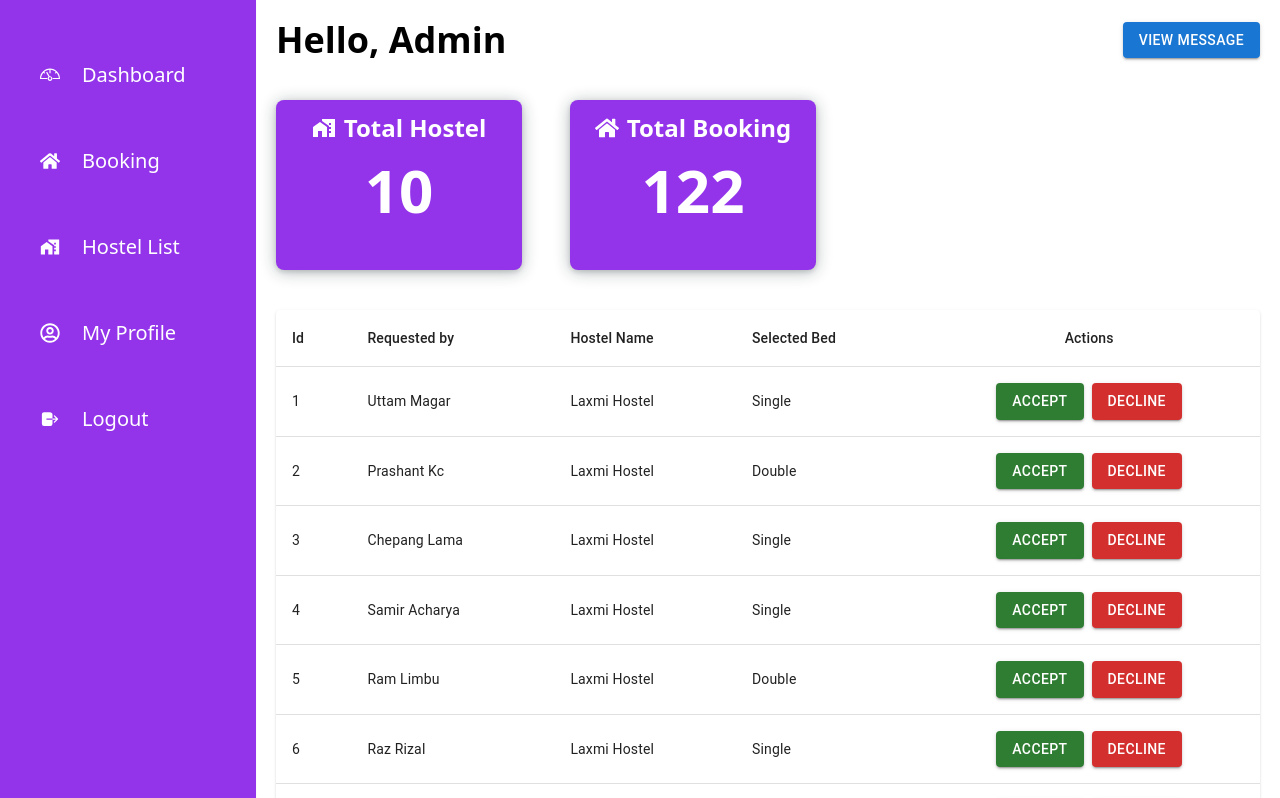
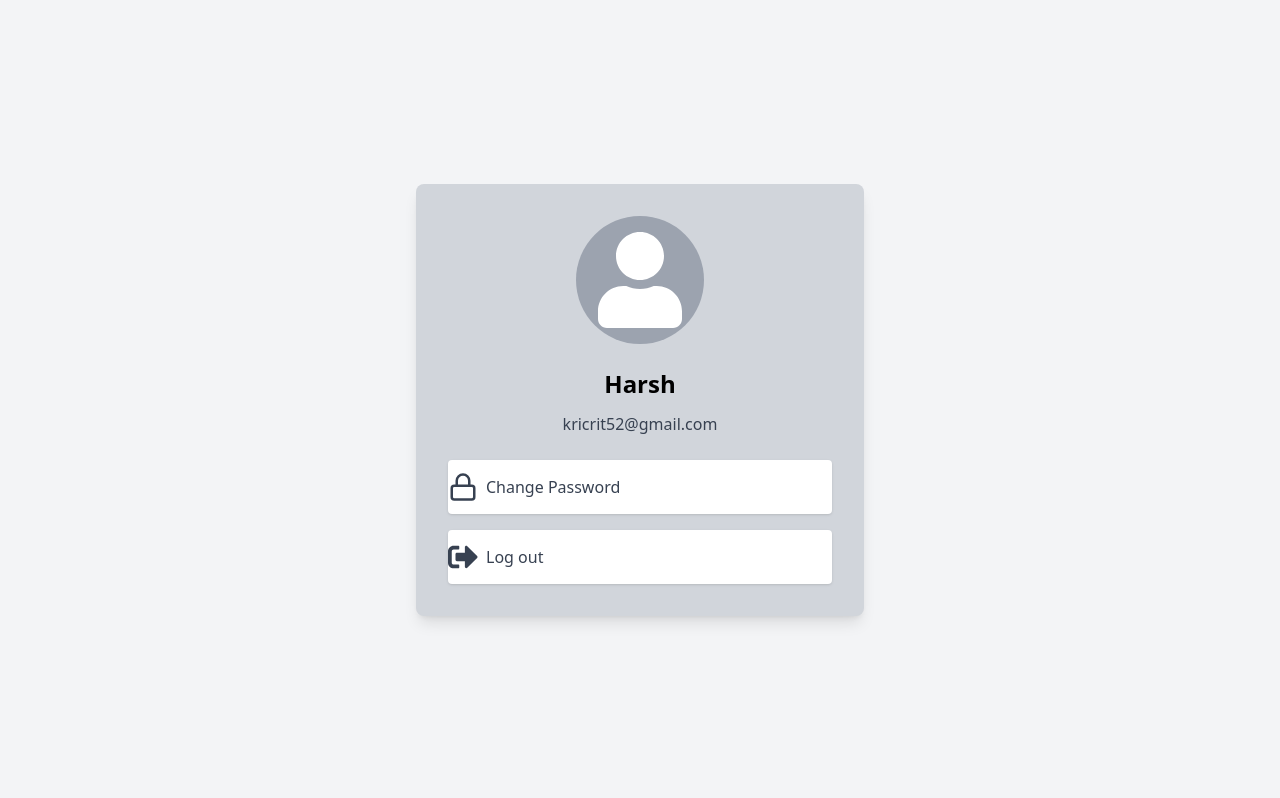
Before and after one commit to Nehaa222/hostelStay, a React (Vite) app: page / in a window 1280 px wide. Shown: the top 798 px of the page. Built offline with nearby package versions, Linux system fonts and the light colour scheme.

Commit message:
Update profile dashboard

```diff
--- a/src/App.jsx
+++ b/src/App.jsx
@@ -7,11 +7,11 @@
 // import Signuppage from "./pages/Signuppage";
 // import Hostelpage from "./pages/Hostelpage";
 import { BrowserRouter, Routes, Route } from "react-router-dom";
-import AdminDashboard from "./components/AdminDashboard";
+// import AdminDashboard from "./components/AdminDashboard";
 // import Booking from "./components/Booking";
 // import Booknow from "./components/Booknow";
-// import Profile from "./components/Profile";
-import Messagetable from "./components/Messagetable";
+import Profile from "./components/Profile";
+// import Messagetable from "./components/Messagetable";
 // import Changepassword from "./components/Changepassword";
 // import Bnotify from "./components/Bnotify";
 const App = () => {
@@ -25,11 +25,11 @@ const App = () => {
         <Route path="signup" element={<Signuppage />} />
         <Route path="hostel" element={<Hostelpage />} />
         <Route path="*" element={<Pagenotfound />} /> */ }
-         <Route path="/" element={<AdminDashboard />} />
+         {/* <Route path="/" element={<AdminDashboard />} /> */}
          {/* <Route path="/booking" element={<Booking />} /> */}
         {/* <Route path="/" element={<Booknow />} /> */}
-        {/* <Route path="/" element={<Profile />} /> */}
-        <Route path="/Messagetable" element={<Messagetable/>} />
+        <Route path="/" element={<Profile />} />
+        {/* <Route path="/Messagetable" element={<Messagetable/>} /> */}
         {/* //  <Route path="/" element={<Changepassword />} />  */}
          {/* <Route path="/" element={< Bnotify/>} /> */}
 
--- a/src/components/Profile.jsx
+++ b/src/components/Profile.jsx
@@ -1,6 +1,6 @@
 import React, { useState } from 'react';
 import { FaUser, FaSignOutAlt } from 'react-icons/fa';
-import { FiLock, FiBookOpen } from 'react-icons/fi';
+import { FiLock } from 'react-icons/fi';
 
 const UserProfileCard = () => {
   const [showChangePassword, setShowChangePassword] = useState(false);
@@ -25,10 +25,6 @@ const UserProfileCard = () => {
           <h2 className="text-2xl font-semibold mb-3">Harsh</h2>
           <p className="text-gray-700 mb-6">kricrit52@gmail.com</p>
           <div className="space-y-4">
-            <button className="flex items-center justify-start w-full py-3 bg-white text-gray-700 rounded shadow hover:bg-gray-200">
-              <FiBookOpen className="mr-2 text-3xl" />
-              <span>My Bookings</span>
-            </button>
             <button onClick={handleShowChangePassword} className="flex items-center justify-start w-full py-3 bg-white text-gray-700 rounded shadow hover:bg-gray-200">
               <FiLock className="mr-2 text-3xl" />
               <span>Change Password</span>
```
